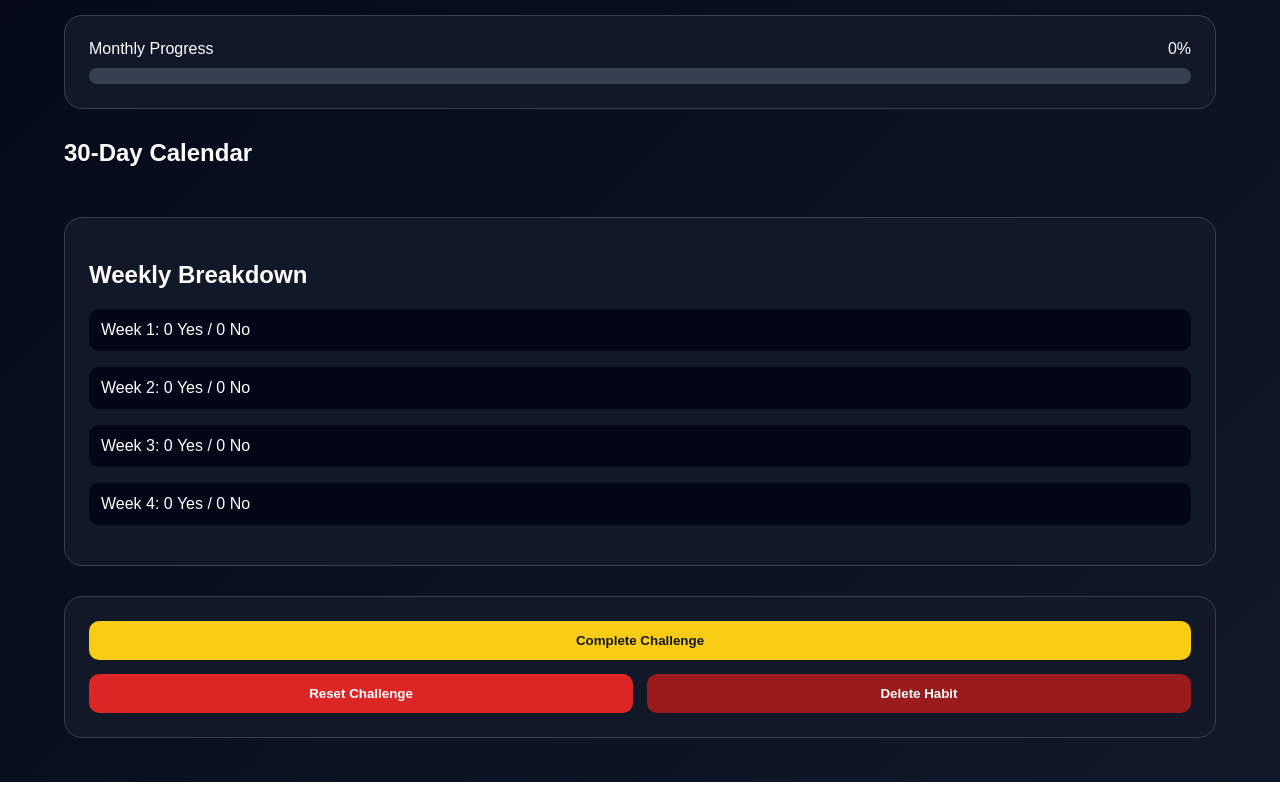
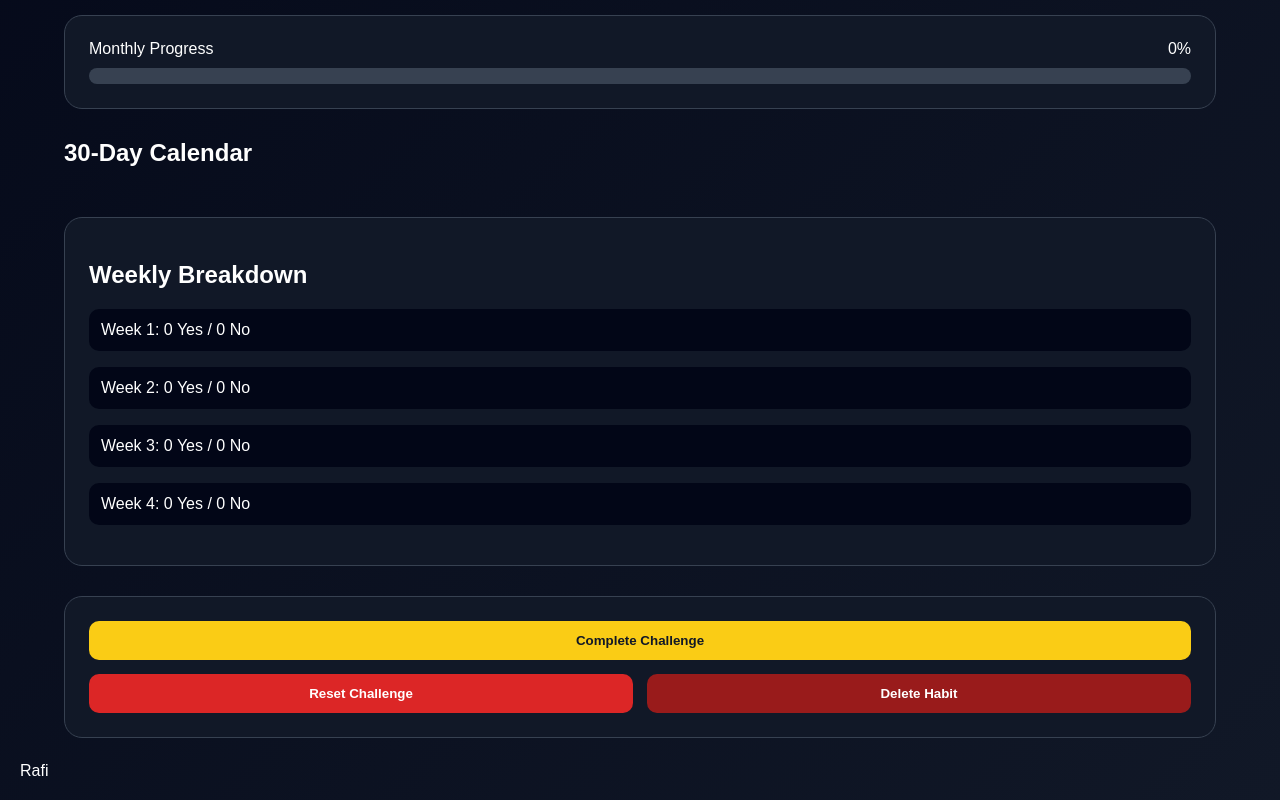
Before and after one commit to Rafi-k21/bad-habit-tracker, a plain HTML site: page index.html in a window 1280 px wide. Shown: the part 717-1517 px from the top of the page. Drawn offline with Linux system fonts and the light colour scheme; no server answers.

Commit message:
updated footer in index.html

```diff
--- a/index.html
+++ b/index.html
@@ -92,6 +92,8 @@
     </section>
   </div>
 
+  <footer> Rafi </footer>
+
   <script src="./app.js?v=10"></script>
 </body>
 </html>
```
